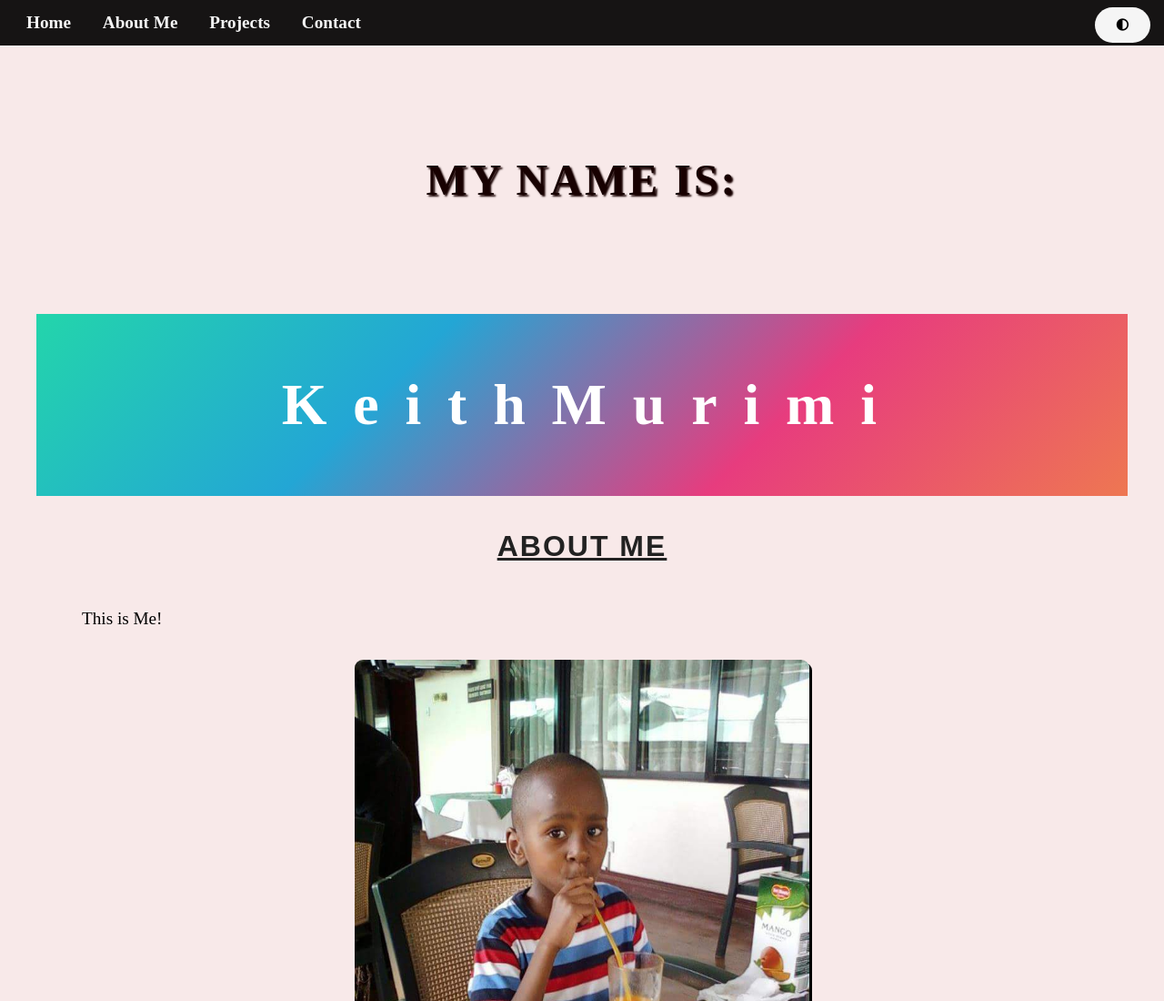
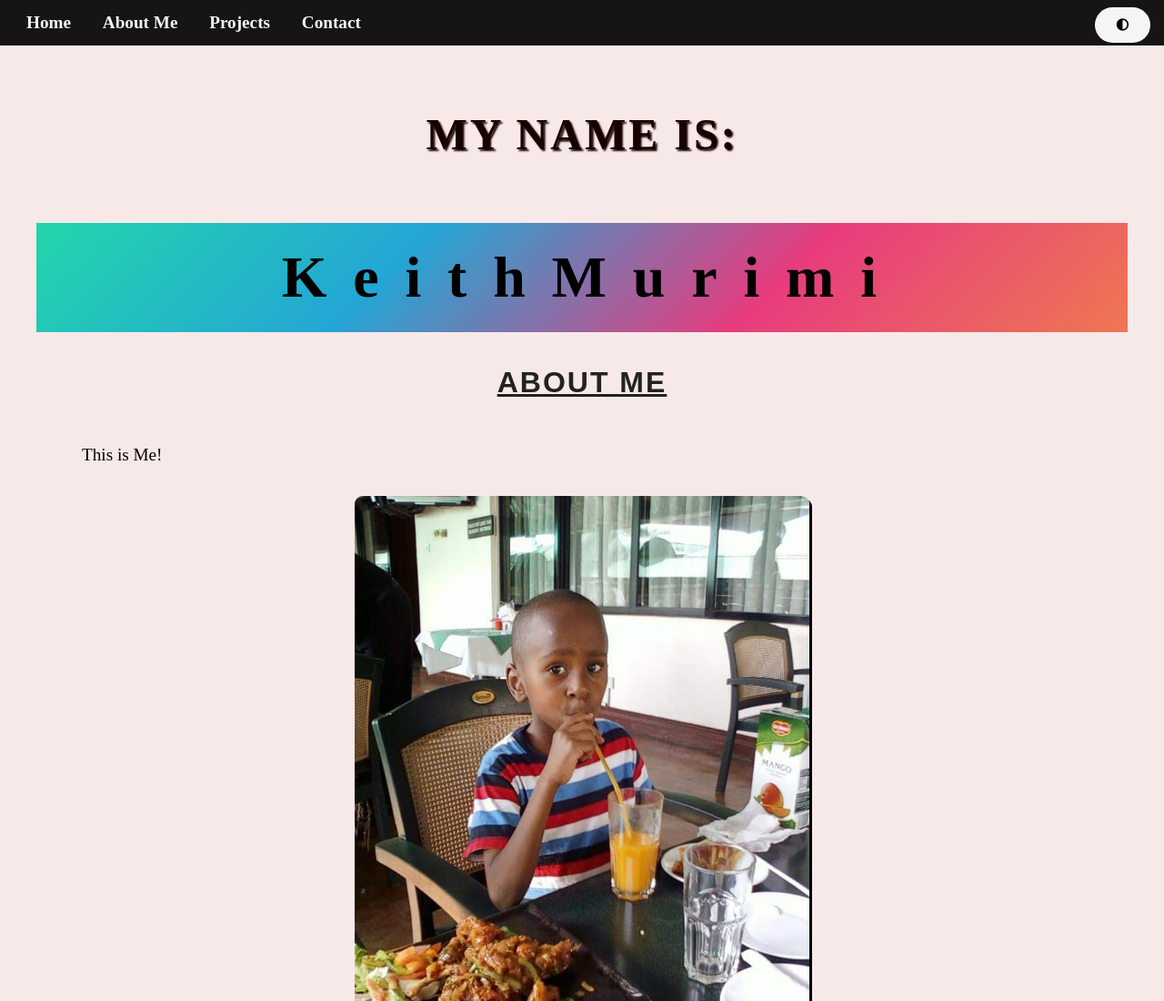
Before and after one commit to Umbrellaisnothere/My-portfolio, a plain HTML site: page index.html in a window 1280 px wide. Shown: the top 1100 px of the page at 91% size. Drawn offline with Linux system fonts and the light colour scheme.

Commit message:
Update the padding and height for the h1.message

```diff
--- a/css/style.css
+++ b/css/style.css
@@ -68,7 +68,7 @@ h1.message {
     color: rgb(24, 1, 1);
     text-align: center;
     margin: 20px 0;
-    padding:100px 20px;
+    padding:50px 20px;
     animation: fadeIn 2s ease-in-out forwards;
     opacity: 0;
 }
@@ -82,7 +82,7 @@ h1.message:hover {
     display: flex;
     justify-content: center;
     align-items: center;
-    height: 25vh;
+    height: 15vh;
     background: linear-gradient(-45deg, #ee7752, #e73c7e, #23a6d5, #23d5ab);
     animation: gradientBackground 15s ease infinite;
     text-align: center;
@@ -92,14 +92,14 @@ h1.message:hover {
     font-size: 4em;
     font-weight: bold;
     letter-spacing: 0.1em;
-    color: #fff;
+    color: linear-gradient(-45deg, #ee7752, #e73c7e, #23a6d5, #23d5ab);
 }
 
 .animated-letter {
     opacity: 0;
     transform: translateY(20px);
     font-family: 'Times New Roman', serif;
-    animation: fadeInUp 1s ease-in-out forwards;
+    animation: fadeInUp 2s ease-in-out forwards;
     transition: color 0.3s ease-in-out, transform 0.3s ease-in-out;
 }
 
```
